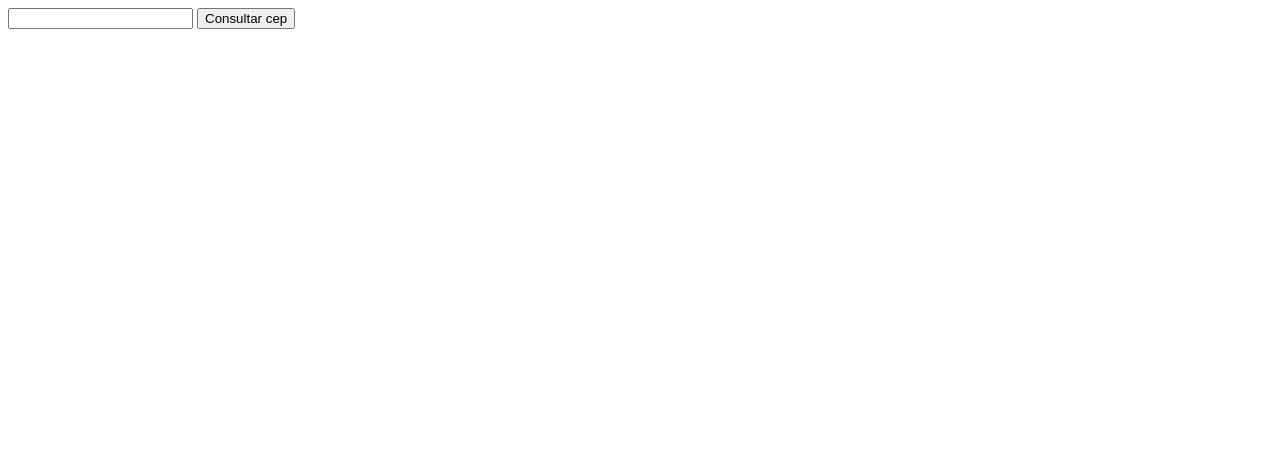
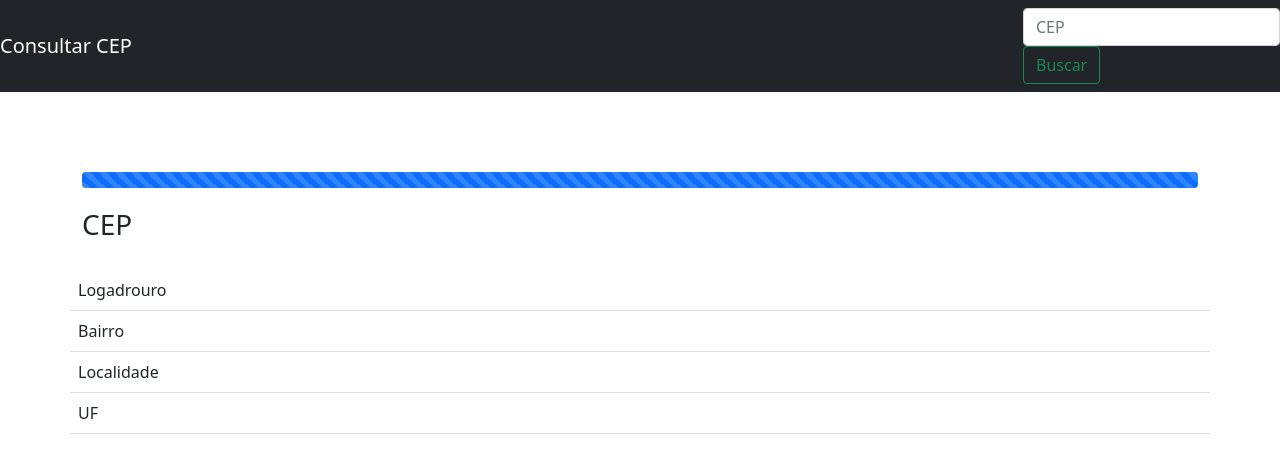
Before and after one commit to RodrigoGomesS/aula_ajax_jquery, a plain HTML site: page index.html in a window 1280 px wide. Drawn offline with Linux system fonts and the light colour scheme.

Commit message:
finalização da tarefa com bootstrap e jquery

```diff
--- a/index.html
+++ b/index.html
@@ -8,15 +8,51 @@
     <title>Aula Ajax/JQuery</title>
     <script type="text/javascript" src="js/main.js"></script>
     <script type="text/javascript" src="js/jquery-3.6.0.min.js"></script>
+    <link rel="stylesheet" type="text/css" href="bootstrap-5.0.0-beta3-dist/css/bootstrap.min.css">
 </head>
 
 <body>
-    <input id="cep">
-    <button type="button" onclick="consultaCep()">Consultar cep</button>
-    <p id="logradouro"></p>
-    <p id="bairro"></p>
-    <p id="localidade"></p>
-    <p id="uf"></p>
+    <nav class="navbar navbar-dark bg-dark">
+        <a class="navbar-brand">Consultar CEP</a>
+        <div class="form-inline my-2 my-lg-0">
+            <input class="form-control mr-sm-2" type="search" placeholder="CEP" id="cep">
+            <button class="btn btn-outline-success my-2 my-sm-0" onclick="consultaCep()">Buscar</button>
+        </div>
+    </nav>
+    <div class="container barra-progresso" style="margin-top:80px;">
+        <div class="progress">
+            <div class="progress-bar progress-bar-striped progress-bar-animated" role="progressbar" aria-valuenow="75"
+                aria-valuemin="0" aria-valuemax="100" style="width: 100%"></div>
+        </div>
+    </div>
+    <div class="container cep" style="margin-top:20px;">
+        <div class="row">
+            <h3 id="titulo_cep">CEP</h3>
+        </div>
+        <div class="row" style="margin-top:20px;">
+            <table class="table">
+                <tbody>
+                    <tr>
+                        <td>Logadrouro</td>
+                        <td id="logradouro"></td>
+                    </tr>
+                    <tr>
+                        <td>Bairro</td>
+                        <td id="bairro"></td>
+                    </tr>
+                    <tr>
+                        <td>Localidade</td>
+                        <td id="localidade"></td>
+                    </tr>
+                    <tr>
+                        <td>UF</td>
+                        <td id="uf"></td>
+                    </tr>
+
+                </tbody>
+            </table>
+        </div>
+    </div>
 </body>
 
 </html>
--- a/js/main.js
+++ b/js/main.js
@@ -17,6 +17,12 @@ function consultaCep() {
             //document.getElementById("localidade").innerHTML = response.localidade;
             $("#uf").html(response.uf);
             //document.getElementById("uf").innerHTML = response.uf;
+            $("#titulo_cep").html("CEP " + response.cep);
+            $(".cep").show();
         }
     })
 }
+
+$(function(){
+    $(".cep").hide();
+});
```
